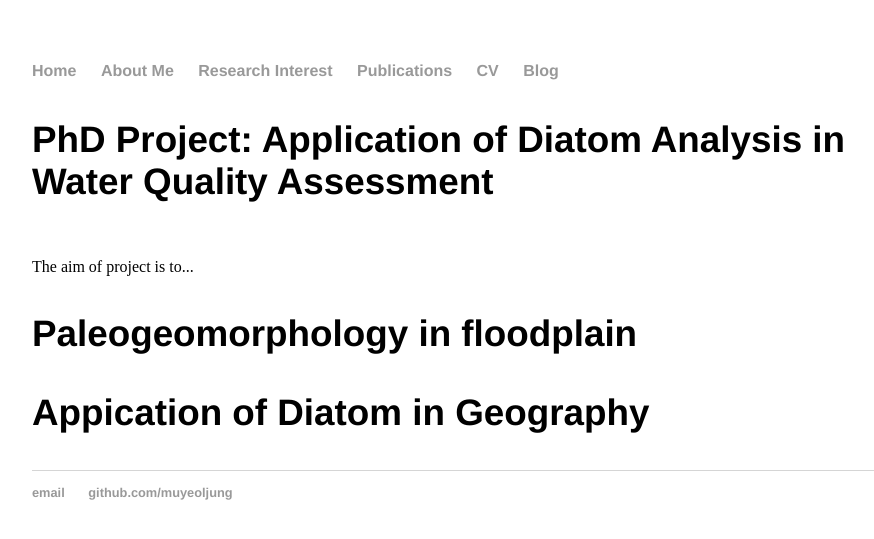
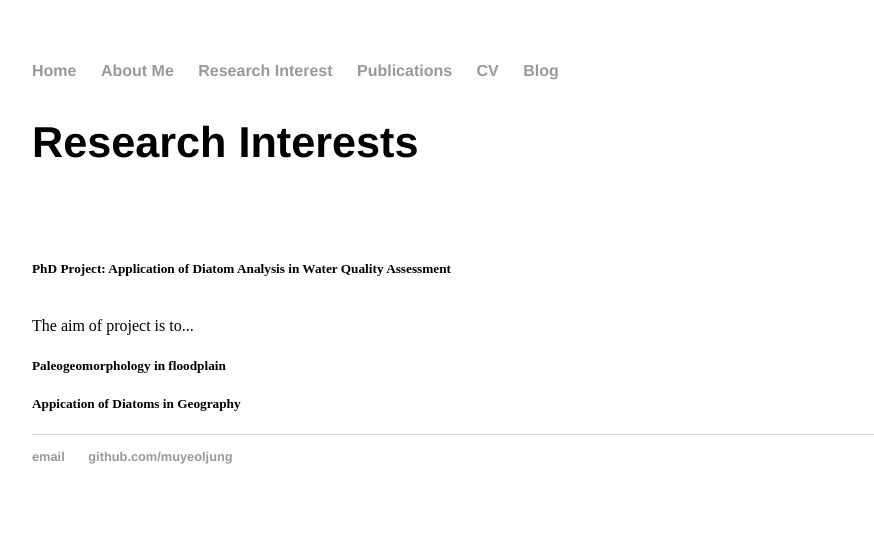
Before and after one commit to muyeoljung/muyeoljung.github.io, a Jekyll site: the page built from research interest/index.html, in a window 1280 px wide. Shown: the top 539 px of the page, without its empty margins (160-1034 px from the left). Built offline with Jekyll 4.4.1, drawn with Linux system fonts in a browser that asks for light colours.

Commit message:
Update index.html

```diff
--- a/research interest/index.html
+++ b/research interest/index.html
@@ -4,14 +4,16 @@ title: Research Interests
 ---
 
 	<div class="research interest">
-		<h3>PhD Project: Application of Diatom Analysis in Water Quality Assessment</h3>
+		<h2>Research Interests</h2>
+		<br></br>
+		<h5>PhD Project: Application of Diatom Analysis in Water Quality Assessment</h5>
 		<br>The aim of project is to...
 		</br>
 <div>
-		<h3>Paleogeomorphology in floodplain</h3>
+		<h5>Paleogeomorphology in floodplain</h5>
 
 <div>
-		<h3>Appication of Diatom in Geography</h3>
+		<h5>Appication of Diatoms in Geography</h5>
 
 
 
```
